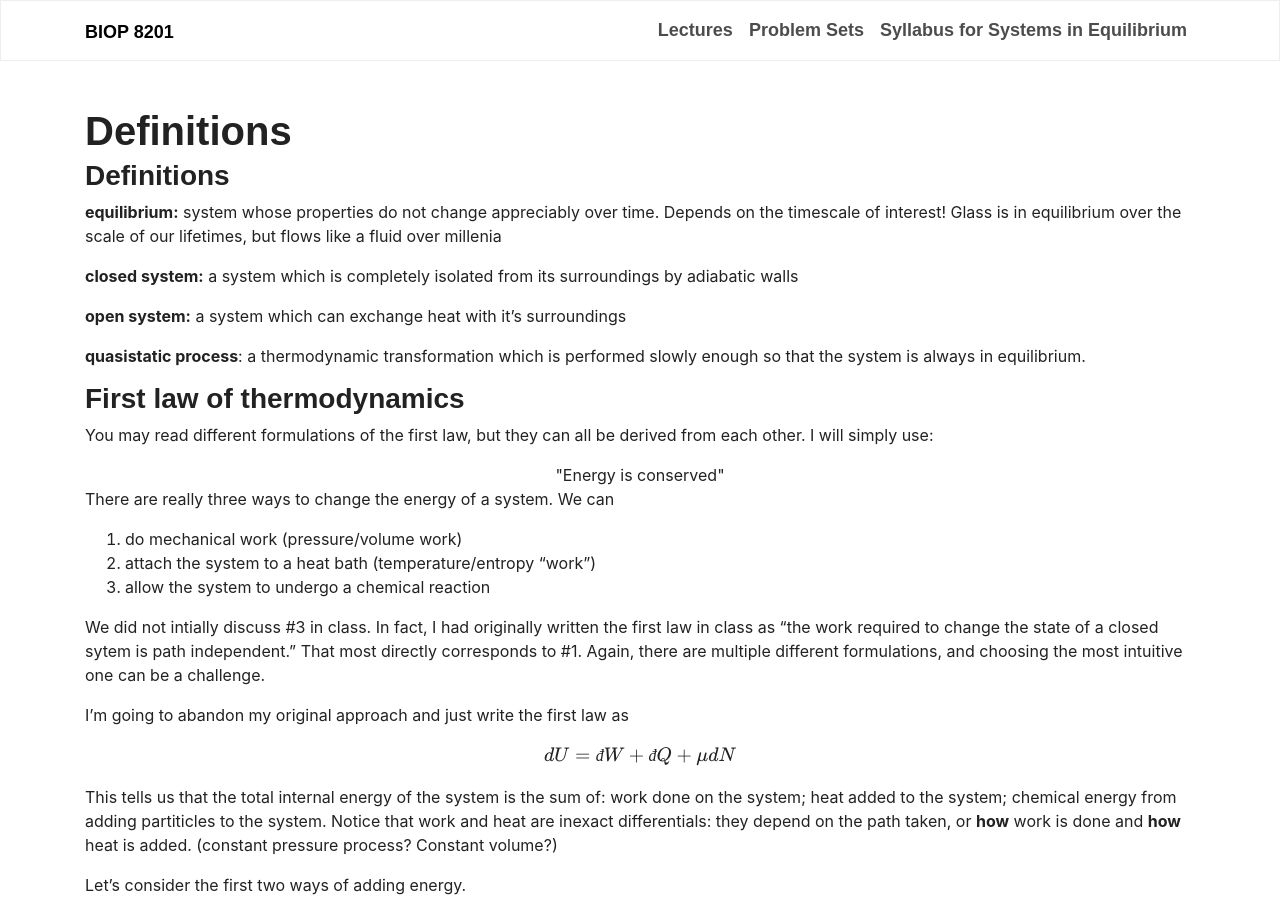
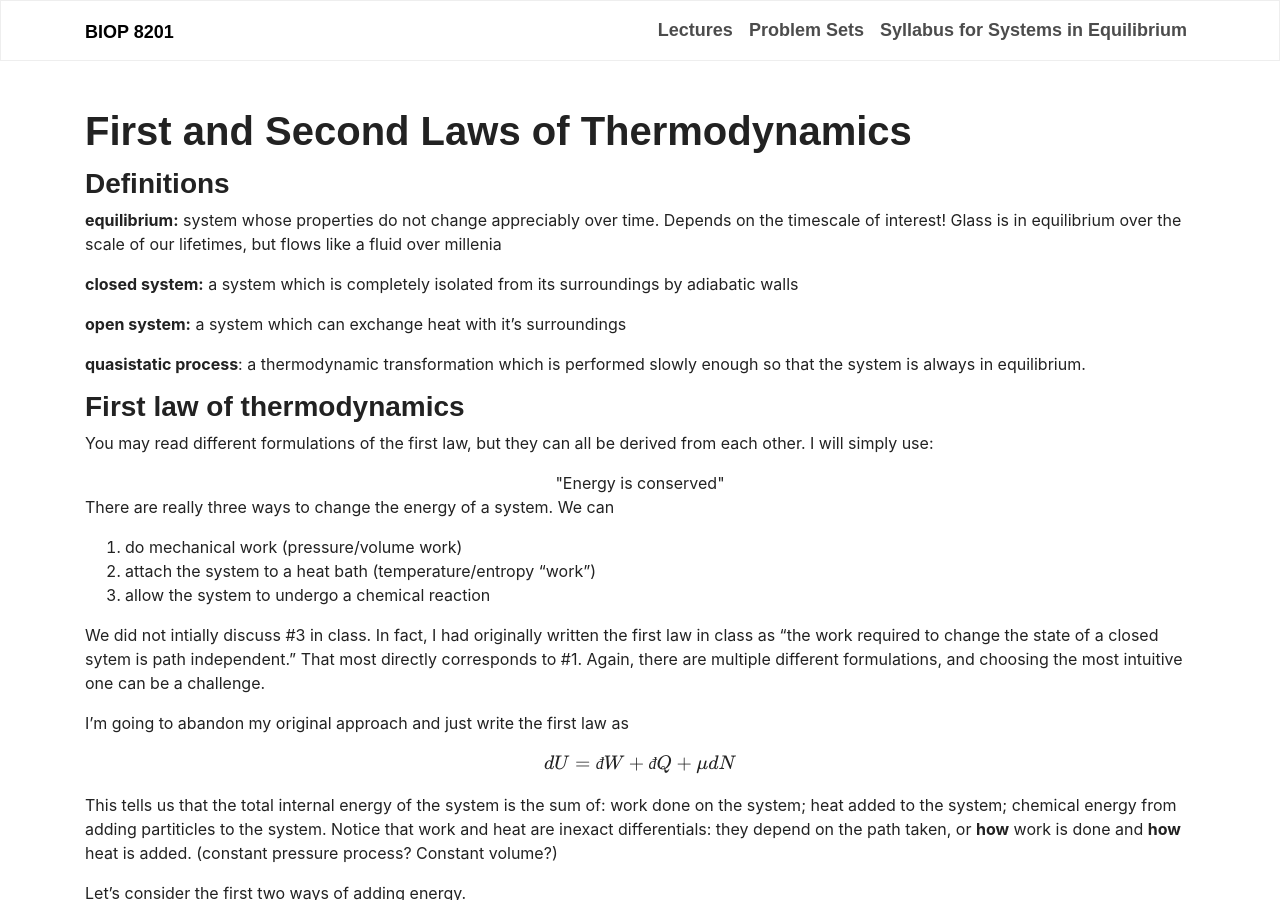
Before and after one commit to jmhays/biop-web, a Jekyll site: the page built from lectures/Lecture5.md, in a window 1280 px wide and 900 px high. Built offline with Jekyll 4.4.1, drawn with Linux system fonts in a browser that asks for light colours; emoji names are drawn with the system emoji font; some web fonts are replaced; our own code applies the rules of GitHub Pages for plain Markdown files; formulas are drawn with MathJax 3.

Commit message:
little fixes

```diff
--- a/lectures/Lecture5.md
+++ b/lectures/Lecture5.md
@@ -1,6 +1,6 @@
 ---
 layout: post
-title: Thermodynamics: First and Second Laws
+title: First and Second Laws of Thermodynamics
 ---
 
 ### Definitions
```
Also changed, not shown: lectures.md (+2 -0 lines).
